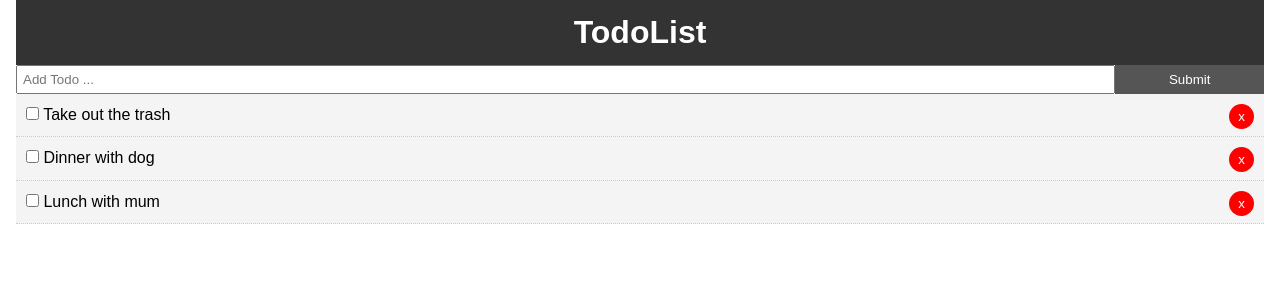
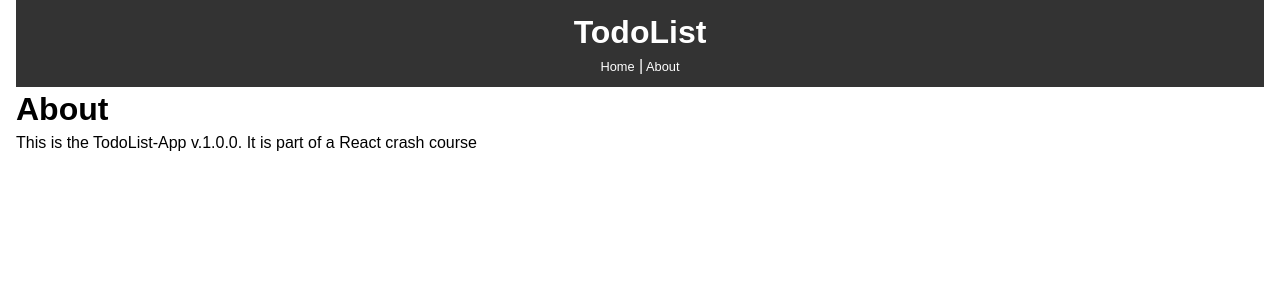
Before and after one commit to MattStaudinger/todolist-react, a React (Create React App) app: page /about in a window 1280 px wide. Shown: the top 300 px of the page. Built offline with nearby package versions, Linux system fonts and the light colour scheme.

Commit message:
Add about page and Router

```diff
--- a/package.json
+++ b/package.json
@@ -5,7 +5,9 @@
   "dependencies": {
     "react": "^16.7.0",
     "react-dom": "^16.7.0",
-    "react-scripts": "2.1.3"
+    "react-router-dom": "^4.3.1",
+    "react-scripts": "2.1.3",
+    "uuid": "^3.3.2"
   },
   "scripts": {
     "start": "react-scripts start",
--- a/src/App.js
+++ b/src/App.js
@@ -1,8 +1,11 @@
 import React, { Component } from "react";
+import { BrowserRouter as Router, Route} from 'react-router-dom'
 import "./App.css";
 import Todos from "./components/Todos";
 import Header from "./components/layout/Header";
 import AddTodo from "./components/AddTodo";
+import uuid from 'uuid';
+import About from './components/pages/About'
 
 class App extends Component {
   constructor(props) {
@@ -11,17 +14,17 @@ class App extends Component {
     this.state = {
       todos: [
         {
-          id: 0,
+          id: uuid.v4(),
           title: "Take out the trash",
           completed: false
         },
         {
-          id: 1,
+          id: uuid.v4(),
           title: "Dinner with dog",
           completed: false
         },
         {
-          id: 2,
+          id: uuid.v4(),
           title: "Lunch with mum",
           completed: false
         }
@@ -50,7 +53,7 @@ class App extends Component {
     this.setState({
       todos: [...this.state.todos,
       {
-        id: this.state.todos[this.state.todos.length-1].id + 1,
+        id: uuid.v4(),
         title,
         completed: false
       }
@@ -60,17 +63,24 @@ class App extends Component {
 
   render() {
     return (
+      <Router>
       <div className="App">
         <div className="container">
           <Header />
+          <Route exact path="/" render={props => (
+            <React.Fragment>
               <AddTodo addTodo={(title) => this.addTodo(title)}/>
               <Todos
                 todos={this.state.todos}
                 markComplete={(e, id) => this.markComplete(e, id)}
                 deleteItem={id => this.deleteItem(id)}
               />
+            </React.Fragment>
+          )} />
+          <Route path="/about" component={About} />
         </div>
       </div>
+      </Router>
     );
   }
 }
--- a/src/components/layout/Header.js
+++ b/src/components/layout/Header.js
@@ -1,9 +1,12 @@
 import React from 'react'
+import { Link } from 'react-router-dom'
 
 export default function Header() {
   return (
     <header style={headerStyle}>
       <h1>TodoList</h1>
+      <Link style={linkStyle} to="/">Home</Link> |
+      <Link style={linkStyle} to="/about"> About</Link>
     </header>
   )
 }
@@ -14,3 +17,9 @@ const headerStyle = {
     textAlign: "center",
     padding: "10px",
   }
+
+  const linkStyle = {
+    color: "#fff",
+    textDecoration: "none",
+    fontSize: "0.8em",
+  }
--- /dev/null
+++ b/src/components/pages/About.js
@@ -0,0 +1,10 @@
+import React from 'react'
+
+export default function About() {
+  return (
+    <React.Fragment>
+      <h1>About</h1>
+      <p>This is the TodoList-App v.1.0.0. It is part of a React crash course</p>
+    </React.Fragment>
+  )
+}
```
Also changed, not shown: 1 other file (tests, documents, lock files or other folders). Lines whose indentation alone changed are shown as unchanged.
